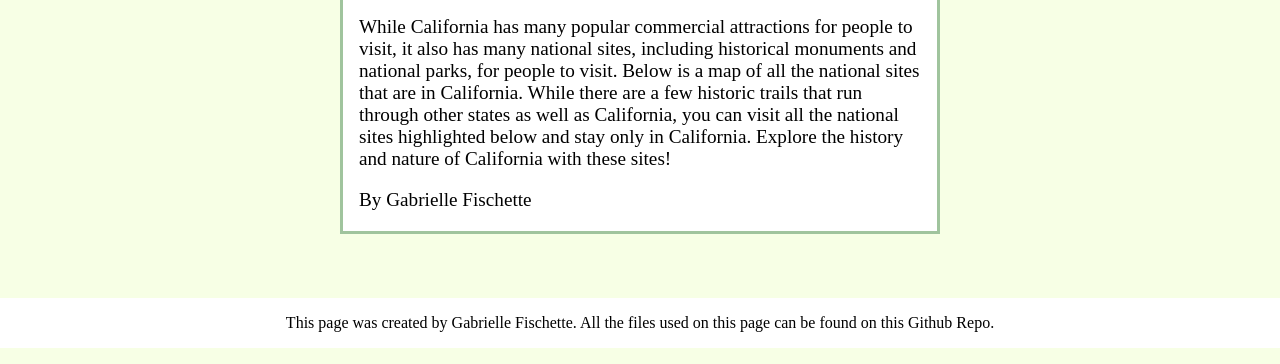
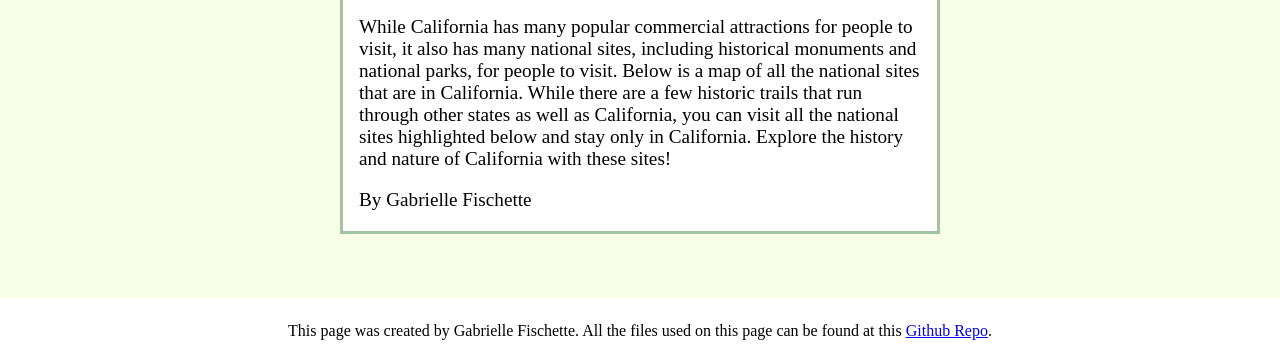
Before and after one commit to gfischette/leaflet-maps, a plain HTML site: page index.html in a window 1280 px wide. Shown: the part 862-1226 px from the top of the page. Drawn offline with nearby package versions, Linux system fonts and the light colour scheme; a web font is replaced by a local one.

Commit message:
Finished

```diff
--- a/css/main.css
+++ b/css/main.css
@@ -48,7 +48,7 @@ article {
 footer {
     text-align: center;
     background: #fff;
-    padding: 1rem;
+    padding: 0.5rem;
     margin: 4rem 0 0 0;
 }
 
--- a/index.html
+++ b/index.html
@@ -35,7 +35,7 @@
 </article>
 
 <footer>
-    This page was created by Gabrielle Fischette. All the files used on this page can be found on this Github Repo.
+    <p>This page was created by Gabrielle Fischette. All the files used on this page can be found at this <a href="https://github.com/gfischette/leaflet-maps" target="_blank"> Github Repo</a>.</p>
 </footer>
 
 <script src="https://unpkg.com/leaflet@1.9.2/dist/leaflet.js" integrity="sha256-o9N1jGDZrf5tS+Ft4gbIK7mYMipq9lqpVJ91xHSyKhg=" crossorigin=""></script>
```
Also changed, not shown: first_map.html (+1 -1 lines).
